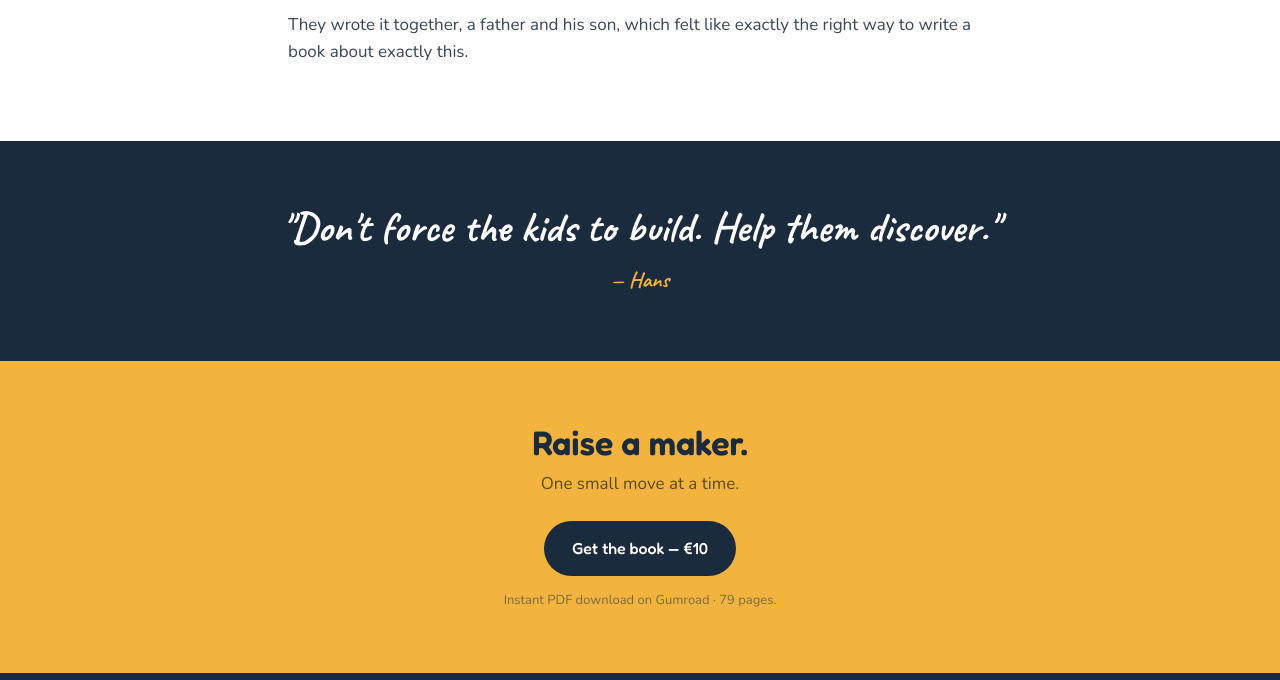
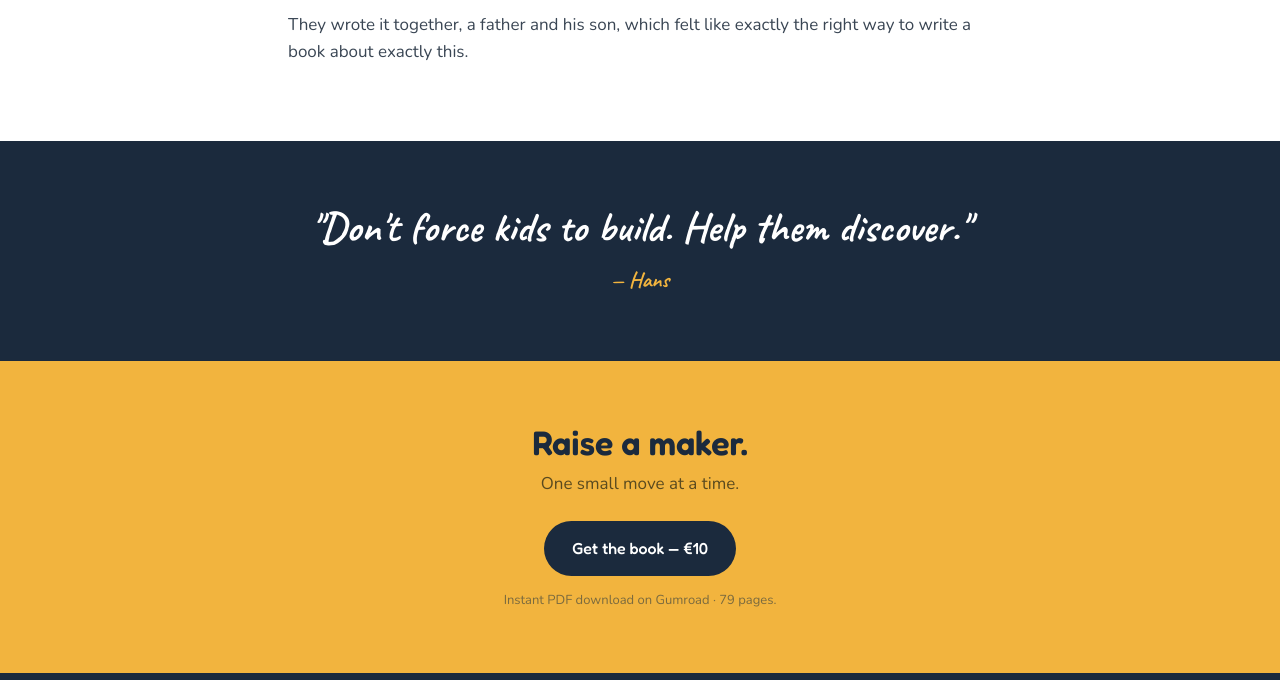
Before and after one commit to PstamBerlin/raise-abuilder, a plain HTML site: page index.html in a window 1280 px wide. Shown: the part 2348-3028 px from the top of the page. Drawn offline with nearby package versions, Linux system fonts and the light colour scheme; a web font is replaced by a local one.

Commit message:
Add files via upload

```diff
--- a/index.html
+++ b/index.html
@@ -304,7 +304,7 @@
 </div></section>
 
 <section class="quote"><div class="wrap">
-  <div class="big" data-en="&quot;Don't force the kids to build. Help them discover.&quot;" data-zh="&quot;别强迫孩子去创造。帮他们去发现。&quot;">"Don't force the kids to build. Help them discover."</div>
+  <div class="big" data-en="&quot;Don't force kids to build. Help them discover.&quot;" data-zh="&quot;别强迫孩子去创造。帮他们去发现。&quot;">"Don't force kids to build. Help them discover."</div>
   <div class="by" data-en="— Hans" data-zh="—— 汉斯">— Hans</div>
 </div></section>
 
```
